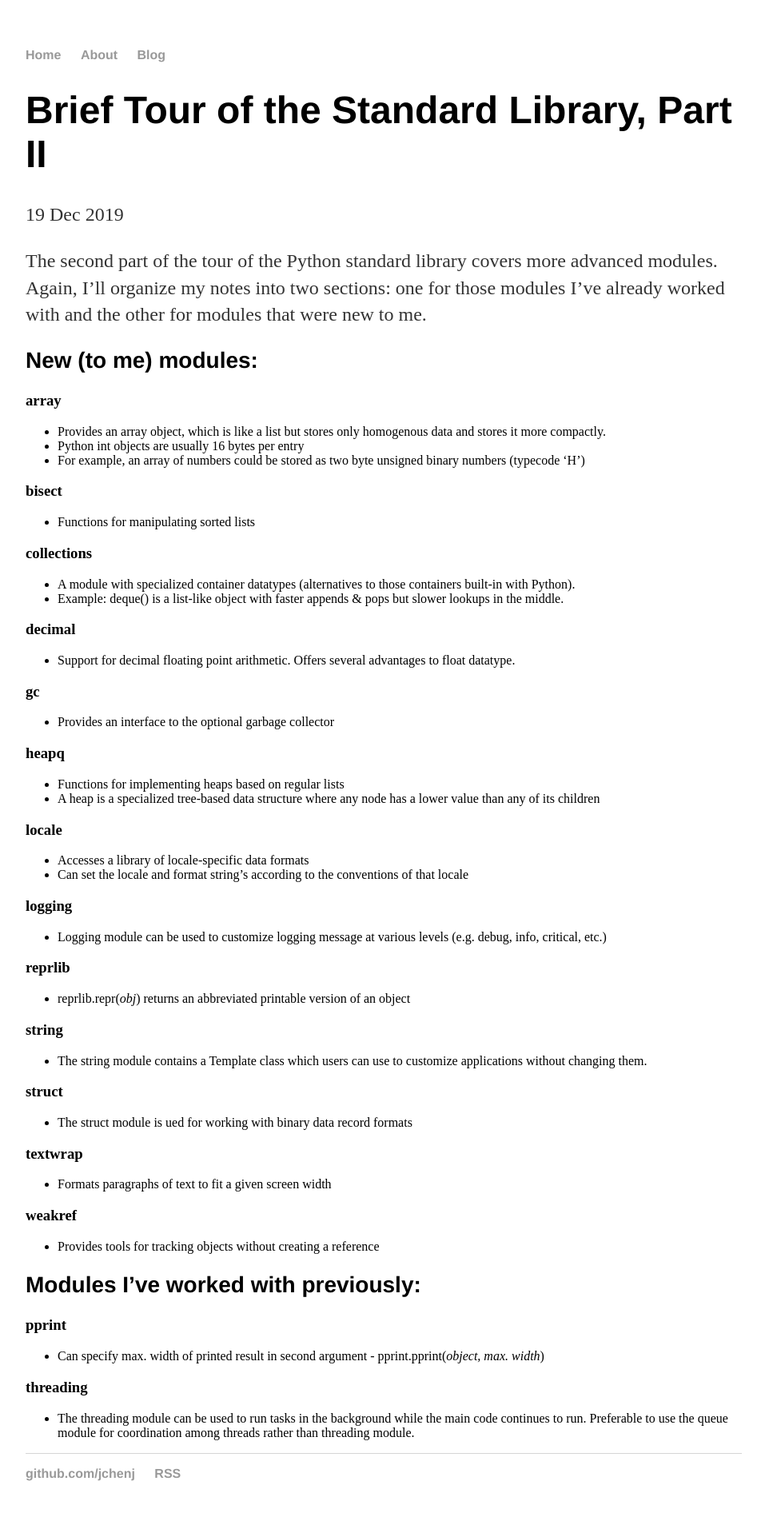
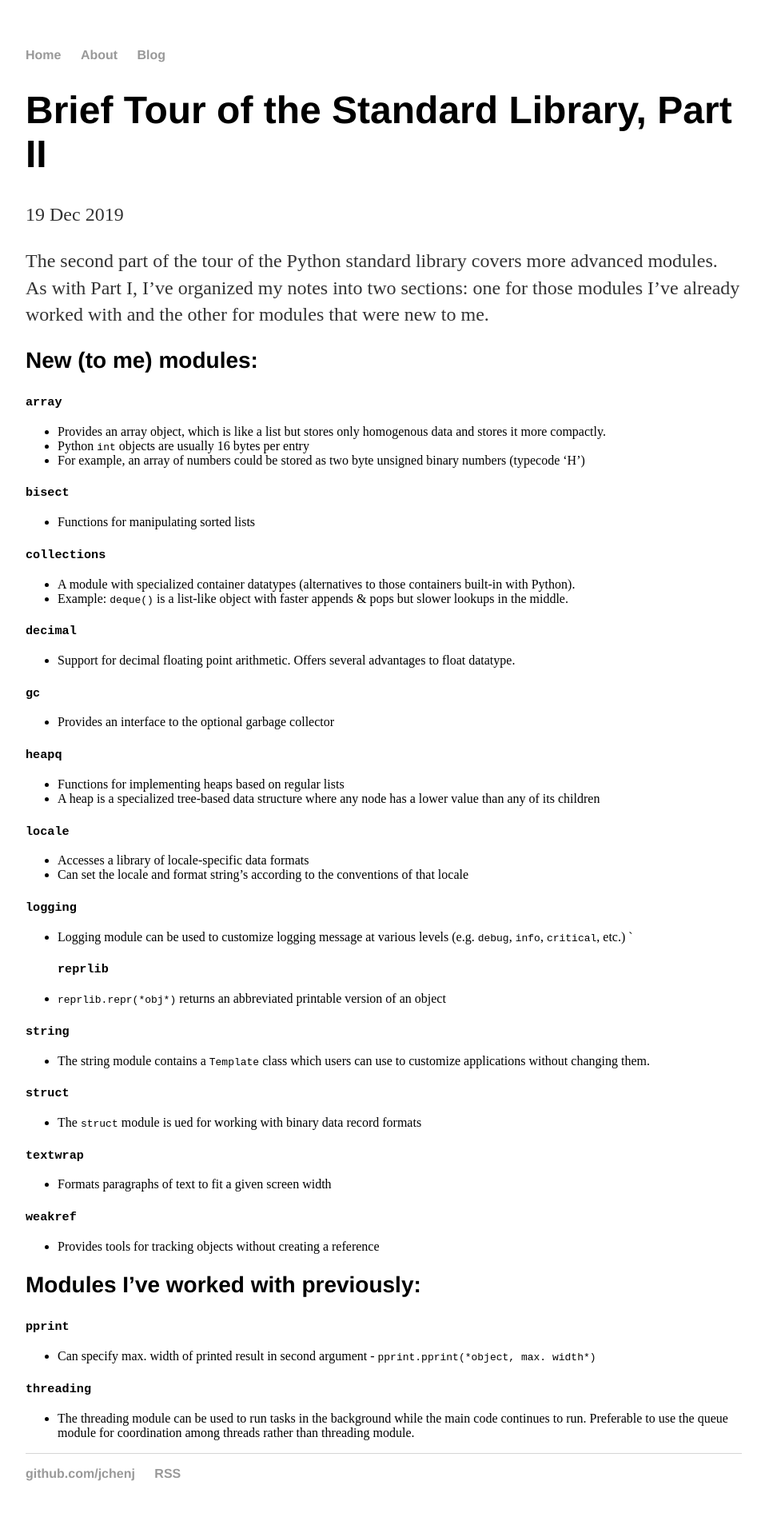
Before and after one commit to jchenj/jchenj.github.io, a Jekyll site: the page built from _posts/2019-12-19-brief-tour-python-standard-library-2.md, in a window 1280 px wide. Shown: the whole page at 80% size, without its empty margins (160-1117 px from the left). Built offline with Jekyll 4.4.1, drawn with Linux system fonts in a browser that asks for light colours.

Commit message:
Update 2019-12-19-brief-tour-python-standard-library-2.md

```diff
--- a/_posts/2019-12-19-brief-tour-python-standard-library-2.md
+++ b/_posts/2019-12-19-brief-tour-python-standard-library-2.md
@@ -4,56 +4,56 @@ title: Brief Tour of the Standard Library, Part II
 date: 2019-12-19
 ---
 
-The second part of the tour of the Python standard library covers more advanced modules. Again, I'll organize my notes into two sections: one for those modules I've already worked with and the other for modules that were new to me.
+The second part of the tour of the Python standard library covers more advanced modules. As with Part I, I've organized my notes into two sections: one for those modules I've already worked with and the other for modules that were new to me.
 
 ## New (to me) modules:
-### array
+### `array`
 * Provides an array object, which is like a list but stores only homogenous data and stores it more compactly.
-* Python int objects are usually 16 bytes per entry
+* Python `int` objects are usually 16 bytes per entry
 * For example, an array of numbers could be stored as two byte unsigned binary numbers (typecode 'H')
 
-### bisect
+### `bisect`
 * Functions for manipulating sorted lists
 
-### collections
+### `collections`
 * A module with specialized container datatypes (alternatives to those containers built-in with Python).
-* Example: deque() is a list-like object with faster appends & pops but slower lookups in the middle.
+* Example: `deque()` is a list-like object with faster appends & pops but slower lookups in the middle.
 
-### decimal
+### `decimal`
 * Support for decimal floating point arithmetic. Offers several advantages to float datatype.
 
-### gc
+### `gc`
 * Provides an interface to the optional garbage collector
 
-### heapq
+### `heapq`
 * Functions for implementing heaps based on regular lists
 * A heap is a specialized tree-based data structure where any node has a lower value than any of its children
 
-### locale
+### `locale`
 * Accesses a library of locale-specific data formats
 * Can set the locale and format string's according to the conventions of that locale
 
-### logging
-* Logging module can be used to customize logging message at various levels (e.g. debug, info, critical, etc.)
+### `logging`
+* Logging module can be used to customize logging message at various levels (e.g. `debug`, `info`, `critical`, etc.)
+`
+### `reprlib`
+* `reprlib.repr(*obj*)` returns an abbreviated printable version of an object
 
-### reprlib
-* reprlib.repr(*obj*) returns an abbreviated printable version of an object
+### `string`
+* The string module contains a `Template` class which users can use to customize applications without changing them.
 
-### string
-* The string module contains a Template class which users can use to customize applications without changing them.
+### `struct`
+* The `struct` module is ued for working with binary data record formats
 
-### struct
-* The struct module is ued for working with binary data record formats
-
-### textwrap
+### `textwrap`
 * Formats paragraphs of text to fit a given screen width
 
-### weakref
+### `weakref`
 * Provides tools for tracking objects without creating a reference
 
 ## Modules I've worked with previously:
-### pprint
-* Can specify max. width of printed result in second argument - pprint.pprint(*object, max. width*)
+### `pprint`
+* Can specify max. width of printed result in second argument - `pprint.pprint(*object, max. width*)`
 
-### threading
+### `threading`
 * The threading module can be used to run tasks in the background while the main code continues to run. Preferable to use the  queue module for coordination among threads rather than threading module.
```
